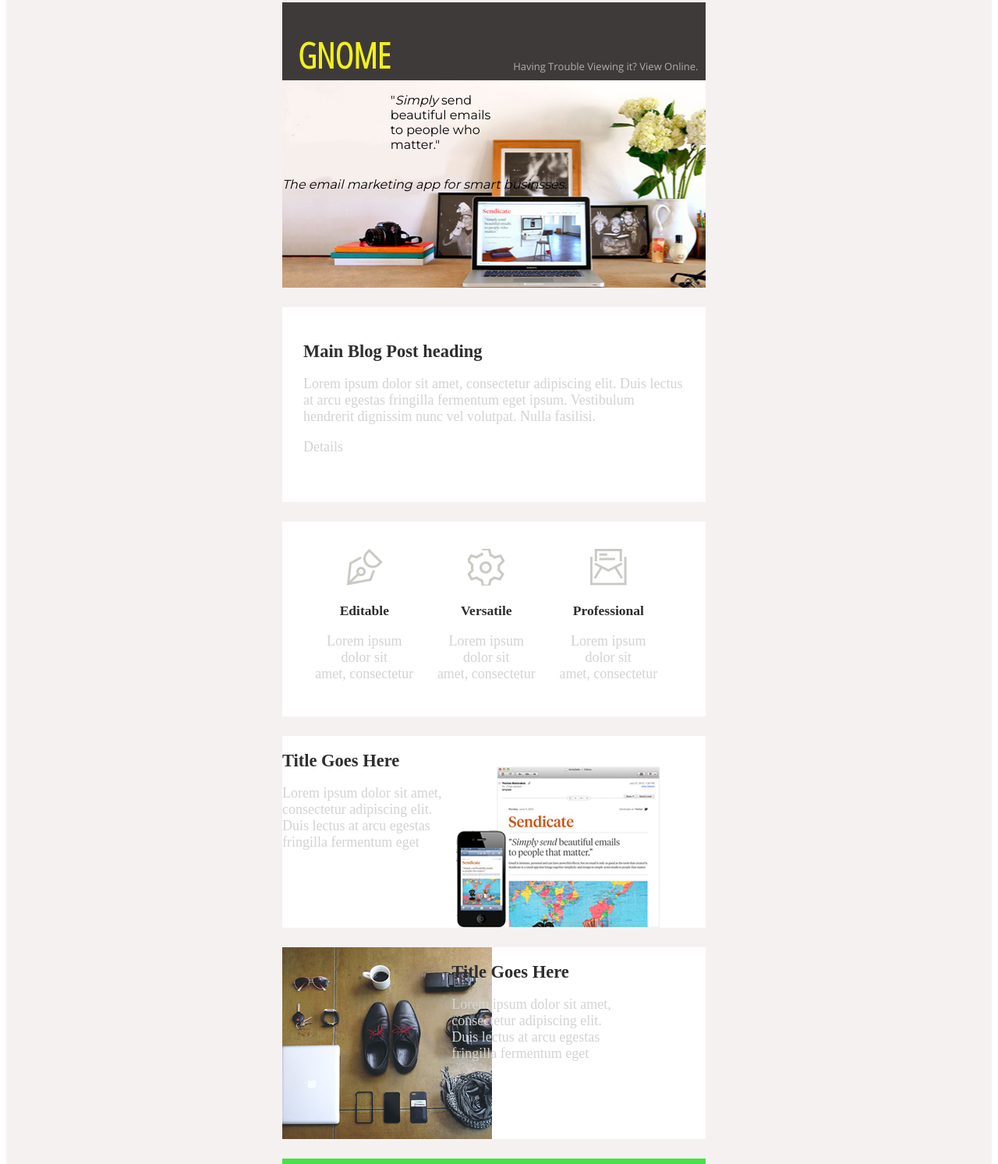
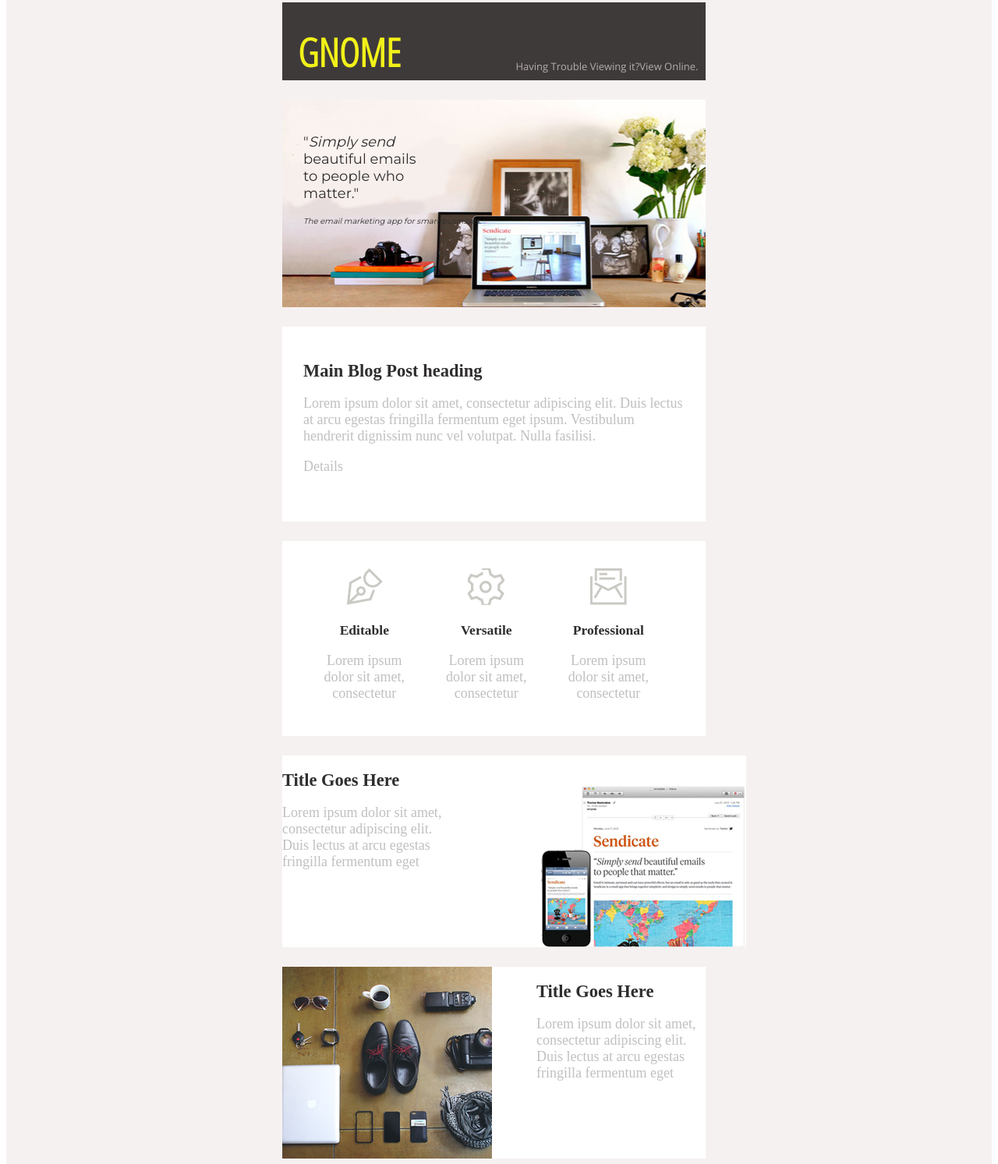
Before and after one commit to denyskoech/PSD2HTML-E1, a plain HTML site: page index.html in a window 1280 px wide. Shown: the part 20-1513 px from the top of the page at 78% size. Drawn offline with nearby package versions, Linux system fonts and the light colour scheme.

Commit message:
Adding color

```diff
--- a/css/styles.css
+++ b/css/styles.css
@@ -1,8 +1,14 @@
+/*
+Copyright: Dennis Cheruiyot
+Distribution license will be issued upon payment
+*/
+
 #main {
     width: 100%;
     height: 2138px;
     background-color: #f6f1f1;
 }
+
 #mainsection {
     width: 43%;
     height: 2088px;
@@ -22,9 +28,10 @@
     float: left;
     padding top: 0px;
     padding-left: 20px;
-    padding-bottom: 15px;
+    padding-bottom: 10px;
+    margin-top: 30px;
     color: #f1f119;
-    font-size: 45px;
+    font-size: 50px;
     font-family: 'Open Sans Condensed', sans-serif;
 }
 
@@ -40,17 +47,31 @@
     float: right;
     font-family: 'Open Sans', sans-serif;
     font-size: 13px;
+    text-align: left;
+}
+
+.logo2p {
+    color: white;
 }
 
 .splash {
     background: url(../images/big_img.jpg) no-repeat;
+    width: 100%;
     height: 266px;
-    font-family: 'Montserrat', sans-serif;
-    text-align: left;
+    margin-top: 25px;
 }
 
-.splash p {
+.splashp {
+    width: 100%;
+    padding-left: 5%;
     float: left;
+    font-size: 18px;
+    font-family: 'Montserrat', sans-serif;
+    color: #2f2d2d;
+}
+
+.spla {
+    font-size: 10px;
 }
 
 .brief {
@@ -67,7 +88,7 @@
 }
 
 .brief p {
-    color: lightgray;
+    color: #c0c0c0;
     font-size: 18px;
 }
 
@@ -86,7 +107,7 @@
 }
 
 .trio p {
-    color: lightgray;
+    color: #c0c0c0;
     font-size: 18px;
     text-align: center;
 }
@@ -101,7 +122,6 @@
 }
 
 .invert1 {
-    width: 100%;
     height: 246px;
     background-color: white;
     margin-top: 25px;
@@ -109,14 +129,26 @@
     color: #2f2d2d;
 }
 
-.invertbox {
+.invertbox1 {
     width: 40%;
     float: left;
     font-size: 15px;
 }
 
-.invertbox p {
-    color: lightgray;
+.invertbox2 {
+    width: 40%;
+    float: right;
+    font-size: 15px;
+    text-align: left;
+}
+
+.invertbox1 p {
+    color: #c0c0c0;
+    font-size: 18px;
+}
+
+.invertbox2 p {
+    color: #c0c0c0;
     font-size: 18px;
 }
 
@@ -130,7 +162,7 @@
 
 .space {
     height: 120px;
-    background-color: #49e149;
+    background-color: #5bfd5b;
     padding-top: 25px;
     padding-bottom: 25px;
 }
@@ -155,12 +187,12 @@
 }
 
 .textbottom p {
-    color: lightgray;
+    color: #c0c0c0;
     font-size: 18px;
 }
 
 .footer {
-    height: 100px;
+    height: 75px;
     background-color: #3f3a3a;
     margin-top: 25px;
     margin-bottom: 25px;
--- a/index.html
+++ b/index.html
@@ -14,12 +14,15 @@
         <div class="logo">
                 <h1>GNOME</h1>
             <div class="logo2">
-                <p>Having Trouble Viewing it? View Online.</p>
+                <p> View Online.</p>
+                <p>Having Trouble Viewing it?</p><br>
             </div>
         </div>
         <div class="splash">
-            <p>"<i>Simply</i> send<br> beautiful emails<br> to people who<br> matter."</p><br><br>
-            <p><i>The email marketing app for smart businsses.</i></p>
+        <div class="splashp">
+            <p>"<i>Simply send</i><br> beautiful emails<br> to people who<br> matter."</p>
+            <p class="spla"><i>The email marketing app for smart businsses.</i></p>
+        </div>
         </div>
         <div class="brief">
             <h2>Main Blog Post heading</h2>
@@ -30,33 +33,33 @@
             <div class="triobox">
                 <img src="images/logo_editable.png" alt="Editable">
                 <h3>Editable</h3>
-                <p>Lorem ipsum dolor sit<br> amet, consectetur </p>
+                <p>Lorem ipsum dolor sit amet, consectetur </p>
             </div>
             <div class="triobox">
                 <img src="images/logo_versatile.png" alt="Versatile">
                 <h3>Versatile</h3>
-                <p>Lorem ipsum dolor sit<br> amet, consectetur </p>
+                <p>Lorem ipsum dolor sit amet, consectetur </p>
             </div>
             <div class="triobox">
                 <img src="images/logo_pro.png" alt="Professional">
                 <h3>Professional</h3>
-                <p>Lorem ipsum dolor sit<br> amet, consectetur </p>
+                <p>Lorem ipsum dolor sit amet, consectetur </p>
             </div>
         </div>
         <div class="invert1">
-            <div class="invertbox">
+            <div class="invertbox1">
                 <h2>Title Goes Here</h2>
                 <p>Lorem ipsum dolor sit amet, consectetur adipiscing elit. Duis lectus at arcu egestas fringilla fermentum eget</p>
             </div>
-            <div class="invertbox">
+            <div class="invertbox2">
                 <img src="images/img1.jpg" alt="pic">
             </div>
         </div>
         <div class="invert2">
-            <div class="invertbox">
+            <div class="invertbox1">
                 <img src="images/img2.jpg" alt="Editable">
             </div>
-            <div class="invertbox">
+            <div class="invertbox2">
                 <h2>Title Goes Here</h2>
                 <p>Lorem ipsum dolor sit amet, consectetur adipiscing elit. Duis lectus at arcu egestas fringilla fermentum eget</p>
             </div>
```
